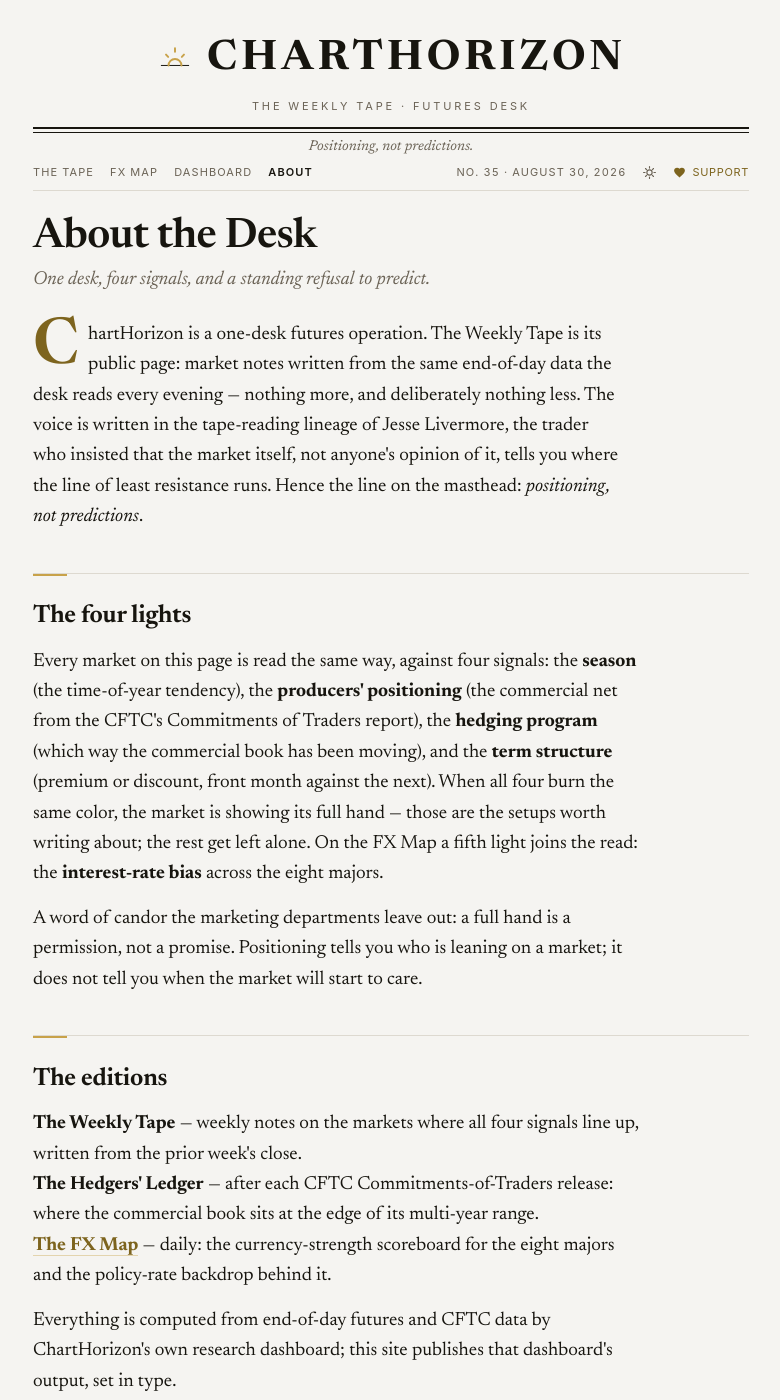
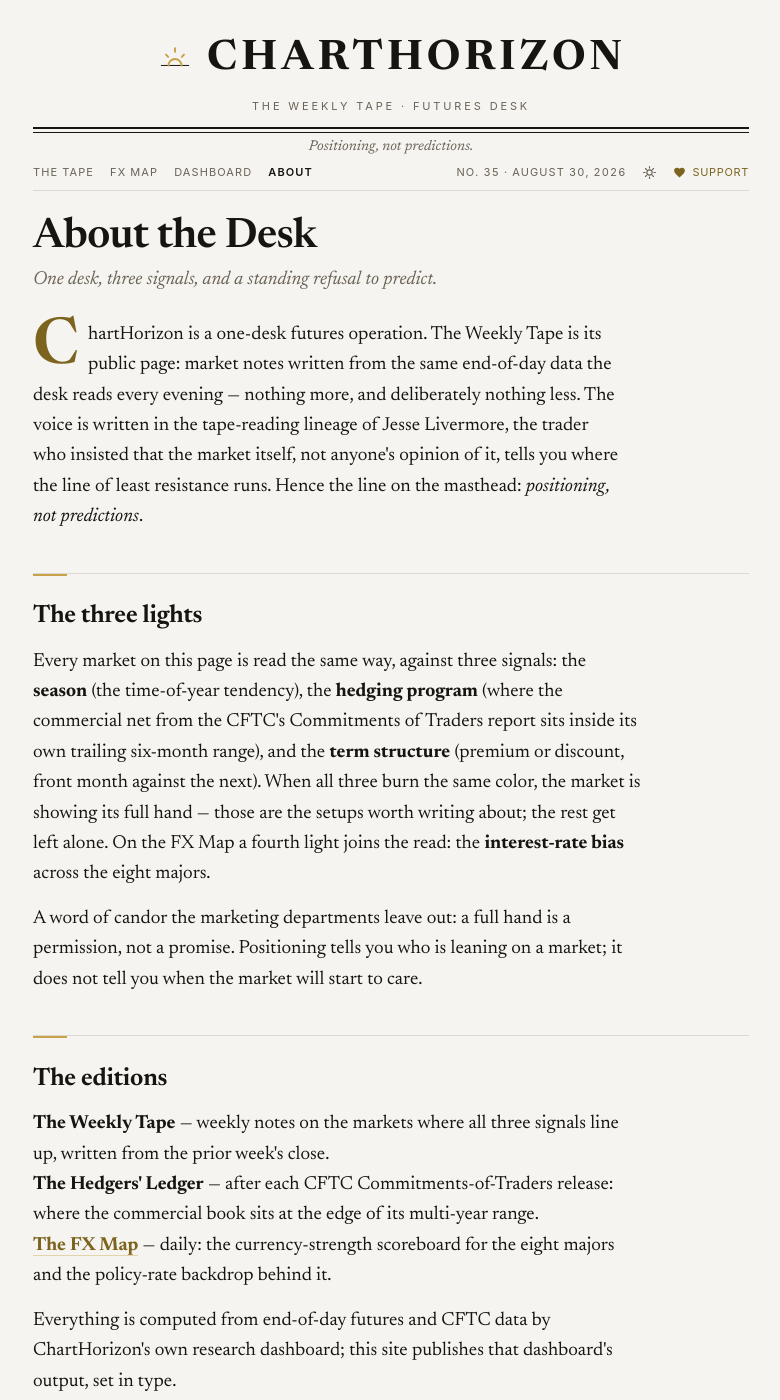
Before and after one commit to ChartHorizon/website, a Jekyll site: the page built from about.html, in a window 1280 px wide and 1400 px high. Shown: the whole window, without its empty margins (249-1029 px from the left). Built offline with Jekyll 4.4.1, drawn with Linux system fonts in a browser that asks for light colours.

Commit message:
The read is three lights, not four
ChartHorizon dropped the plain COT signal from the setup score: the sign
of the commercial net never changed for 13 of 39 markets across the whole
273-week archive, because commercials are structurally short in
producer-hedged markets and long in the T-Notes. It could only block one
direction and hand the other a free vote. The hedging program already
measures that same net against its own trailing six-month range, so the
information stays; the constant goes.

So the four lights are three, "all four burn the same color" is all
three, and on the FX Map the interest-rate bias is now the fourth light
rather than the fifth. All ten dashboard plates re-shot from the changed
app, light and dark from one session.

```diff
--- a/about.html
+++ b/about.html
@@ -3,10 +3,10 @@
 permalink: /about/
 title: About
 seo_title: "About ChartHorizon — How the Four-Signal COT Futures Read Works"
-description: "What The Weekly Tape is, how the four-signal read works — season, COT positioning, hedging program, term structure — and what this desk will never sell you."
+description: "What The Weekly Tape is, how the three-signal read works — season, hedging program, term structure — and what this desk will never sell you."
 ---
 <h1>About the Desk</h1>
-<p class="dek">One desk, four signals, and a standing refusal to predict.</p>
+<p class="dek">One desk, three signals, and a standing refusal to predict.</p>
 
 <div class="post-body">
 <p>ChartHorizon is a one-desk futures operation. The Weekly Tape is its public page:
@@ -16,21 +16,21 @@
 opinion of it, tells you where the line of least resistance runs. Hence the line on the
 masthead: <em>positioning, not predictions</em>.</p>
 
-<h2>The four lights</h2>
-<p>Every market on this page is read the same way, against four signals: the
-<strong>season</strong> (the time-of-year tendency), the <strong>producers'
-positioning</strong> (the commercial net from the CFTC's Commitments of Traders report),
-the <strong>hedging program</strong> (which way the commercial book has been moving),
-and the <strong>term structure</strong> (premium or discount, front month against the
-next). When all four burn the same color, the market is showing its full hand — those
-are the setups worth writing about; the rest get left alone. On the FX Map a fifth
-light joins the read: the <strong>interest-rate bias</strong> across the eight majors.</p>
+<h2>The three lights</h2>
+<p>Every market on this page is read the same way, against three signals: the
+<strong>season</strong> (the time-of-year tendency), the <strong>hedging program</strong>
+(where the commercial net from the CFTC's Commitments of Traders report sits inside its
+own trailing six-month range), and the <strong>term structure</strong> (premium or
+discount, front month against the next). When all three burn the same color, the market
+is showing its full hand — those are the setups worth writing about; the rest get left
+alone. On the FX Map a fourth light joins the read: the <strong>interest-rate
+bias</strong> across the eight majors.</p>
 <p>A word of candor the marketing departments leave out: a full hand is a permission,
 not a promise. Positioning tells you who is leaning on a market; it does not tell you
 when the market will start to care.</p>
 
 <h2>The editions</h2>
-<p><strong>The Weekly Tape</strong> — weekly notes on the markets where all four
+<p><strong>The Weekly Tape</strong> — weekly notes on the markets where all three
 signals line up, written from the prior week's close.<br>
 <strong>The Hedgers' Ledger</strong> — after each CFTC Commitments-of-Traders release:
 where the commercial book sits at the edge of its multi-year range.<br>
--- a/fx.html
+++ b/fx.html
@@ -51,7 +51,7 @@
 
 <h1>FX Strength Map</h1>
 <p class="dek">Where the eight majors stand today — ChartHorizon's currency strength meter
-   (season, producer positioning, hedging program, term structure and the interest-rate bias),
+   (season, hedging program, term structure and the interest-rate bias),
    refreshed once a day, with live FX prices and the economic calendar from TradingView.</p>
 
 <section class="fxmap">
--- a/index.html
+++ b/index.html
@@ -10,8 +10,8 @@
   screen-reader user, who otherwise lands on a bare brand name.
 {%- endcomment -%}
 <h1 class="visually-hidden">{{ site.title }} — weekly futures positioning notes from the Commitments of Traders report</h1>
-<p class="index-standfirst">Weekly futures notes — the markets where season, producer positioning
-   from the CFTC's Commitments of Traders report, hedging program and term structure line up.
+<p class="index-standfirst">Weekly futures notes — the markets where season, the hedging program
+   from the CFTC's Commitments of Traders report, and term structure line up.
    Data: ChartHorizon.</p>
 
 {%- comment -%}
@@ -186,7 +186,7 @@
   <section class="rail-block rail-board">
     <h2 class="section-rule"><span>The dashboard</span></h2>
     {% include board.html plate="board-screener" w=1320 h=1012
-       alt="The ChartHorizon screener: forty futures markets ranked by season, positioning, hedging program and term structure"
+       alt="The ChartHorizon screener: forty futures markets ranked by season, hedging program and term structure"
        caption="The screener, reading forty markets at once." %}
     <p class="rail-lede">Every chart in these notes comes off the same local-first dashboard —
        it installs on your machine and runs in your browser, with your data staying there.</p>
--- a/tape.html
+++ b/tape.html
@@ -6,8 +6,8 @@
 description: "Every Weekly Tape note: what the CFTC Commitments of Traders report, seasonality, hedging programs and term structure said about a market that week, read across grains, metals, energy, rates and FX."
 ---
 <h1>The Weekly Tape</h1>
-<p class="dek">The written notes — one market, one week, read across season, producer
-   positioning, hedging program and term structure. The automated COT releases run in the
+<p class="dek">The written notes — one market, one week, read across season, the
+   hedging program and term structure. The automated COT releases run in the
    <a href="{{ '/ledger/' | relative_url }}">Hedgers&rsquo; Ledger</a>.</p>
 
 {%- assign run = "" | split: "" -%}
```
Also changed, not shown: dashboard.html (+7 -7 lines), assets/dashboard/board-charts-dark.webp, assets/dashboard/board-charts.webp, assets/dashboard/board-futures-dark.webp, assets/dashboard/board-futures.webp, assets/dashboard/board-macro-dark.webp, assets/dashboard/board-macro.webp, assets/dashboard/board-screener-dark.webp, assets/dashboard/board-screener.webp, assets/dashboard/board-seasonals-dark.webp, assets/dashboard/board-seasonals.webp.
